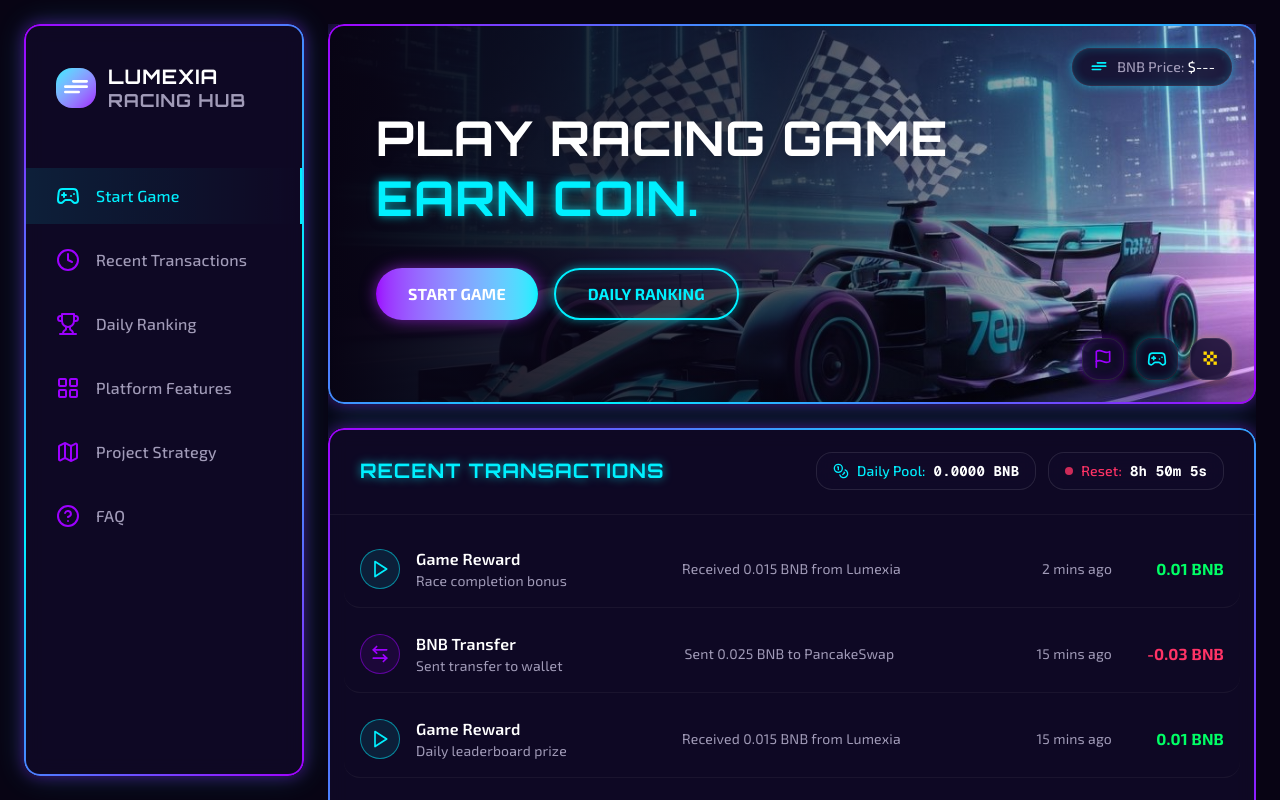
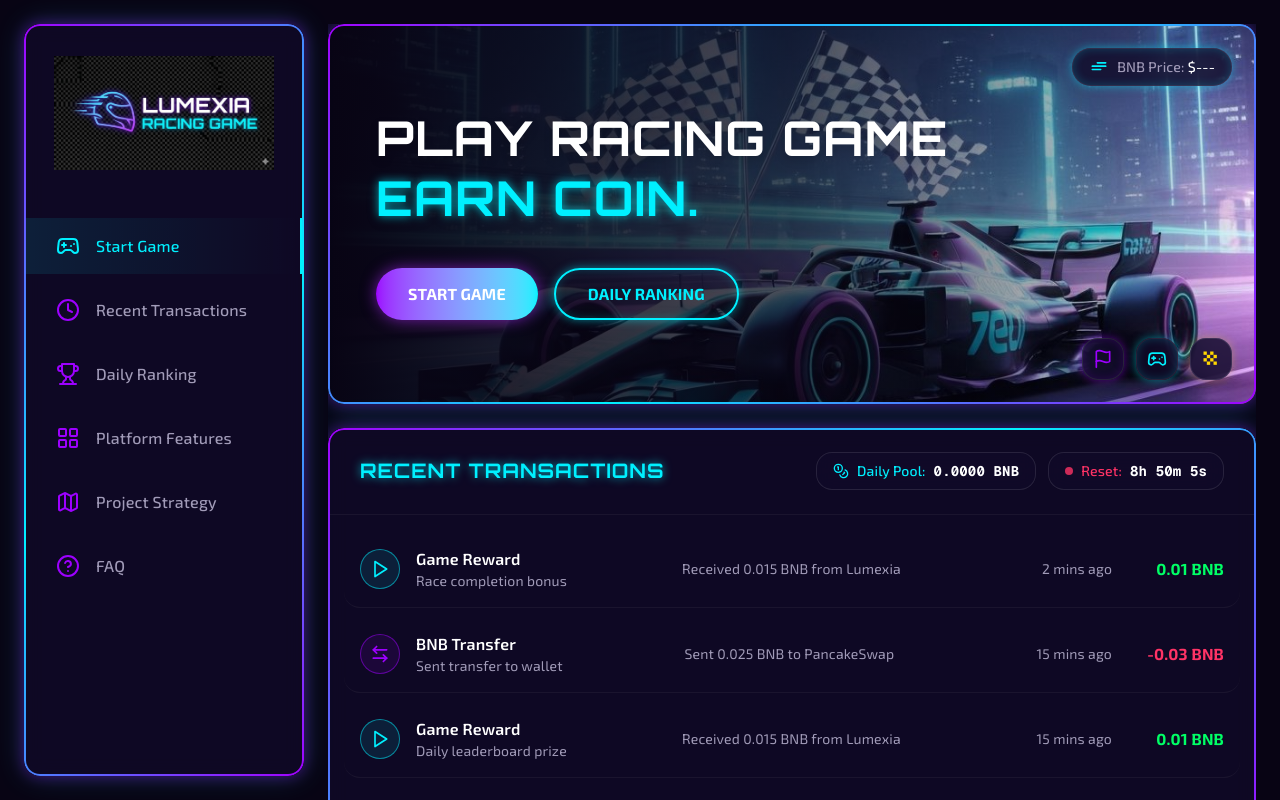
Before and after one commit to blaixs-max/v0-lumexia-landing-page-V0, a Next.js app: page / in a window 1280 px wide. Shown: the top 800 px of the page. Built offline with nearby package versions, Linux system fonts and the light colour scheme; no server answers; the database is empty.

Commit message:
feat: update sidebar with Lumexia Racing Game logo
Add neon racing helmet logo with gradient text in sidebar header.

```diff
--- a/components/sidebar.tsx
+++ b/components/sidebar.tsx
@@ -2,6 +2,7 @@
 
 import { useState } from "react"
 import { Gamepad2, Clock, Trophy, LayoutGrid, Map, HelpCircle, Menu, X } from "lucide-react"
+import Image from "next/image"
 
 const navLinks = [
   { name: "Start Game", href: "https://game.lumexia.net", icon: Gamepad2, external: true, active: true },
@@ -49,16 +50,15 @@ export function Sidebar() {
         `}
       >
         {/* Logo Section */}
-        <div className="px-8 py-10 flex items-center gap-3">
-          <div className="w-10 h-10 bg-gradient-to-br from-[#00f0ff] to-[#9d00ff] rounded-lg flex items-center justify-center p-1">
-            <svg className="w-full h-full text-white" fill="none" viewBox="0 0 24 24" xmlns="http://www.w3.org/2000/svg">
-              <path d="M4 11H20M4 15H14M10 7H20" stroke="currentColor" strokeLinecap="round" strokeWidth="2" />
-            </svg>
-          </div>
-          <div className="flex flex-col">
-            <span className="font-serif font-bold text-xl leading-tight tracking-wider text-white">LUMEXIA</span>
-            <span className="font-serif font-bold text-lg leading-tight tracking-wider text-[#a19bb8]">RACING HUB</span>
-          </div>
+        <div className="px-6 py-8 flex items-center justify-center">
+          <Image
+            src="/images/lumexia-logo.png"
+            alt="Lumexia Racing Game"
+            width={220}
+            height={80}
+            className="object-contain"
+            priority
+          />
         </div>
 
         {/* Navigation Links */}
```
Also changed, not shown: public/images/lumexia-logo.png.
